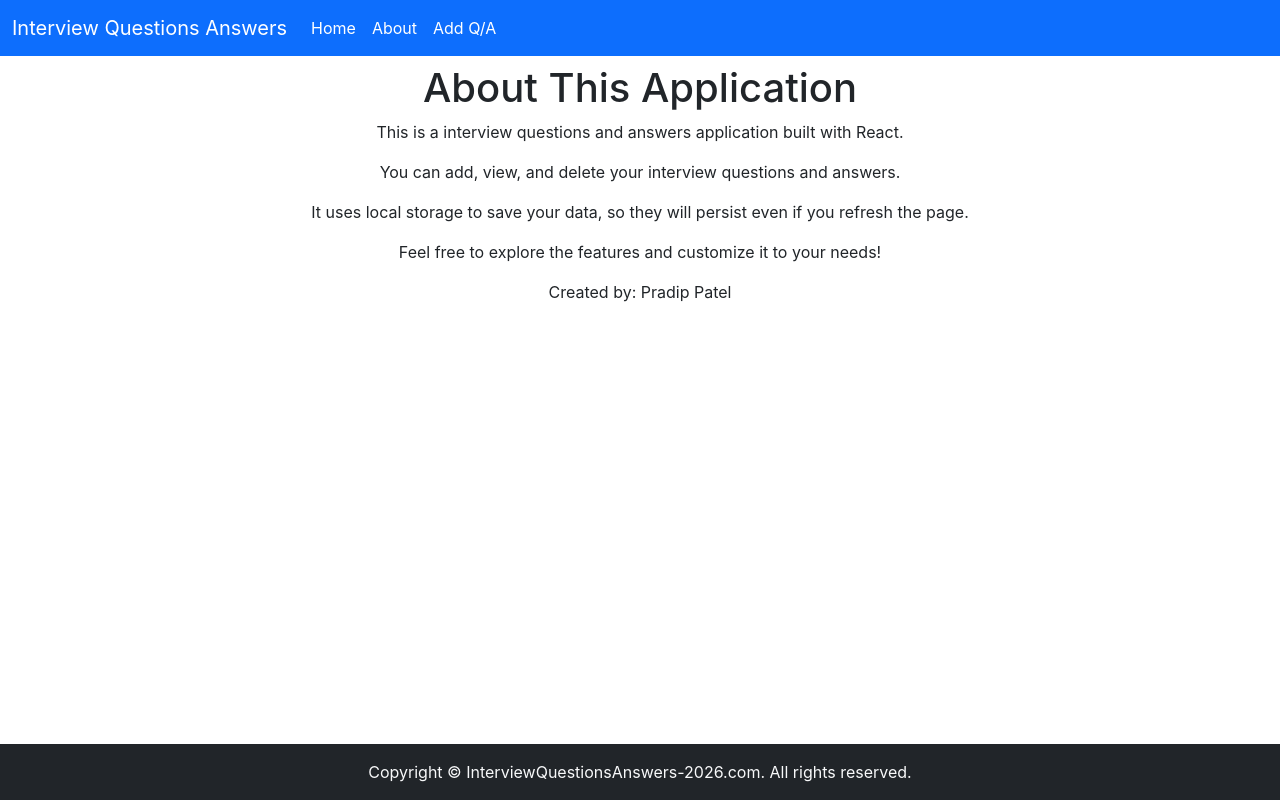
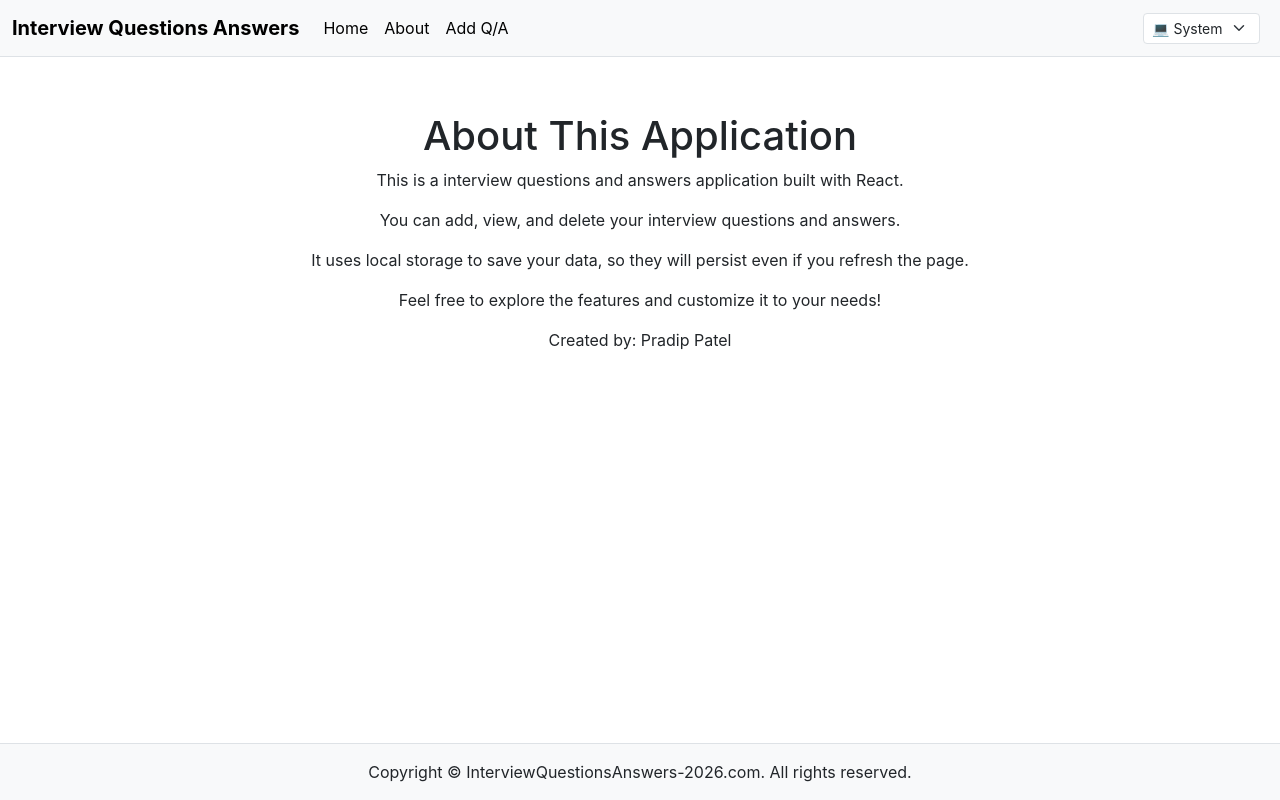
Before and after one commit to pradipPatelR/interview-question-answers, a React (Create React App) app: page /about in a window 1280 px wide. Built offline with nearby package versions, Linux system fonts and the light colour scheme; no server answers; the database is empty.

Commit message:
Enhance UI components with theme support and improve layout; refactor Header and Footer styles with dark and light mode.

```diff
--- a/src/App.js
+++ b/src/App.js
@@ -8,15 +8,35 @@ import React, { useState, useEffect } from "react";
 import { BrowserRouter as Router, Routes, Route, useLocation } from "react-router-dom";
 import { supabase } from "./supabaseClient";
 
-function AppContent({ questionAnswers, filteredQuestionAnswers, onDelete, onUpdate, setQuestionAnswerCallback, searchQuery, onSearch, loading }) {
+function AppContent({
+  questionAnswers,
+  filteredQuestionAnswers,
+  onDelete,
+  onUpdate,
+  setQuestionAnswerCallback,
+  searchQuery,
+  onSearch,
+  loading,
+  theme,
+  setTheme
+}) {
   const location = useLocation();
   const showSearchBar = location.pathname === "/" && questionAnswers.length > 0;
 
   return (
     <>
+      <Header
+        title="Interview Questions Answers"
+        searchBar={showSearchBar}
+        searchQuery={searchQuery}
+        onSearch={onSearch}
+        theme={theme}
+        onThemeChange={setTheme}
+      />
+
       <Routes>
         <Route path="/" element={
-          <main className="app-main">
+          <main className="app-main pt-5">
             {loading ? (
               <div className="container d-flex justify-content-center align-items-center min-vh-100">
                 <div className="spinner-border text-primary" role="status">
@@ -30,18 +50,12 @@ function AppContent({ questionAnswers, filteredQuestionAnswers, onDelete, onUpda
         } />
 
         <Route path="/about" element={
-          <main className="app-main">
+          <main className="app-main pt-5">
             <About />
           </main>
         } />
       </Routes>
 
-      <Header
-        title="Interview Questions Answers"
-        searchBar={showSearchBar}
-        searchQuery={searchQuery}
-        onSearch={onSearch}
-      />
       <AddQuestionAnswer addQuestionAnswer={setQuestionAnswerCallback} />
       <Footer />
     </>
@@ -52,6 +66,30 @@ function App() {
   const [questionAnswers, setQuestionAnswers] = useState([]);
   const [loading, setLoading] = useState(true);
   const [searchQuery, setSearchQuery] = useState("");
+  const [theme, setTheme] = useState(() => localStorage.getItem("theme") || "system");
+
+  // Apply Light / Dark / System mode theme globally
+  useEffect(() => {
+    const applyTheme = () => {
+      const root = document.documentElement;
+      if (theme === "system") {
+        const systemDark = window.matchMedia("(prefers-color-scheme: dark)").matches;
+        root.setAttribute("data-bs-theme", systemDark ? "dark" : "light");
+      } else {
+        root.setAttribute("data-bs-theme", theme);
+      }
+    };
+
+    applyTheme();
+    localStorage.setItem("theme", theme);
+
+    if (theme === "system") {
+      const mediaQuery = window.matchMedia("(prefers-color-scheme: dark)");
+      const handleSystemChange = () => applyTheme();
+      mediaQuery.addEventListener("change", handleSystemChange);
+      return () => mediaQuery.removeEventListener("change", handleSystemChange);
+    }
+  }, [theme]);
 
   // Fetch only active (non-deleted) questions from Supabase
   const fetchQuestions = async () => {
@@ -147,6 +185,8 @@ function App() {
         searchQuery={searchQuery}
         onSearch={setSearchQuery}
         loading={loading}
+        theme={theme}
+        setTheme={setTheme}
       />
     </Router>
   );
--- a/src/MyComponents/Footer.js
+++ b/src/MyComponents/Footer.js
@@ -4,10 +4,11 @@ export const Footer = () => {
   let footerStyle = {
     position: "fixed",
     bottom: "0",
-    width: "100%"
+    width: "100%",
+    zIndex: 1030
   }
   return (
-    <footer className="bg-dark text-light text-center py-3" style={footerStyle}>
+    <footer className="bg-body-tertiary text-body text-center py-3 border-top" style={footerStyle}>
       <p className="mb-0">Copyright &copy; InterviewQuestionsAnswers-2026.com. All rights reserved.</p>
     </footer>
   )
--- a/src/MyComponents/Header.js
+++ b/src/MyComponents/Header.js
@@ -6,12 +6,14 @@ export default function Header(props) {
   let headerStyle = {
     position: "fixed",
     top: "0",
-    width: "100%"
+    width: "100%",
+    zIndex: 1030
   }
+
   return (
-    <nav className="navbar navbar-expand-lg bg-primary" data-bs-theme="dark" style={headerStyle}>
+    <nav className="navbar navbar-expand-lg bg-body-tertiary border-bottom" style={headerStyle}>
       <div className="container-fluid">
-          <Link className="navbar-brand" to="/">{props.title}</Link>
+        <Link className="navbar-brand fw-bold" to="/">{props.title}</Link>
         <button className="navbar-toggler" type="button" data-bs-toggle="collapse" data-bs-target="#navbarSupportedContent" aria-controls="navbarSupportedContent" aria-expanded="false" aria-label="Toggle navigation">
           <span className="navbar-toggler-icon"></span>
         </button>
@@ -27,29 +29,47 @@ export default function Header(props) {
               <Link className="nav-link active" data-bs-toggle="modal" data-bs-target="#addQuestionAnswerModal" to="/">Add Q/A</Link>
             </li>
           </ul>
-            {props.searchBar ? (
+
+          <div className="d-flex align-items-center gap-2 flex-wrap">
+            {/* Theme Selector (Placed before Search Bar) */}
+            <div className="d-flex align-items-center me-lg-2">
+              <select
+                className="form-select form-select-sm"
+                value={props.theme}
+                onChange={(e) => props.onThemeChange(e.target.value)}
+                aria-label="Theme mode selector"
+              >
+                <option value="light">☀️ Light</option>
+                <option value="dark">🌙 Dark</option>
+                <option value="system">💻 System</option>
+              </select>
+            </div>
+
+            {props.searchBar && (
               <form className="d-flex" role="search" onSubmit={(e) => e.preventDefault()}>
                 <input
-                  className="form-control me-2"
+                  className="form-control me-2 form-control-sm"
                   type="search"
-                  placeholder="Search"
+                  placeholder="Search..."
                   aria-label="Search"
                   value={props.searchQuery}
                   onChange={(e) => props.onSearch(e.target.value)}
                 />
-                <button className="btn btn-outline-light" type="submit">Search</button>
+                <button className="btn btn-sm btn-outline-primary" type="submit">Search</button>
               </form>
-            ) : ("")}
+            )}
+          </div>
         </div>
       </div>
     </nav>
   )
 }
 
-
 Header.propTypes = {
   title: PropTypes.string,
   searchBar: PropTypes.bool.isRequired,
   searchQuery: PropTypes.string,
-    onSearch: PropTypes.func
+  onSearch: PropTypes.func,
+  theme: PropTypes.string.isRequired,
+  onThemeChange: PropTypes.func.isRequired
 }
--- a/src/index.css
+++ b/src/index.css
@@ -5,6 +5,9 @@ body {
     sans-serif;
   -webkit-font-smoothing: antialiased;
   -moz-osx-font-smoothing: grayscale;
+  background-color: var(--bs-body-bg);
+  color: var(--bs-body-color);
+  transition: background-color 0.2s ease, color 0.2s ease;
 }
 
 code {
```
Also changed, not shown: src/MyComponents/QuestionAnswerPractice.js (+10 -26 lines). Lines whose indentation alone changed are shown as unchanged.
